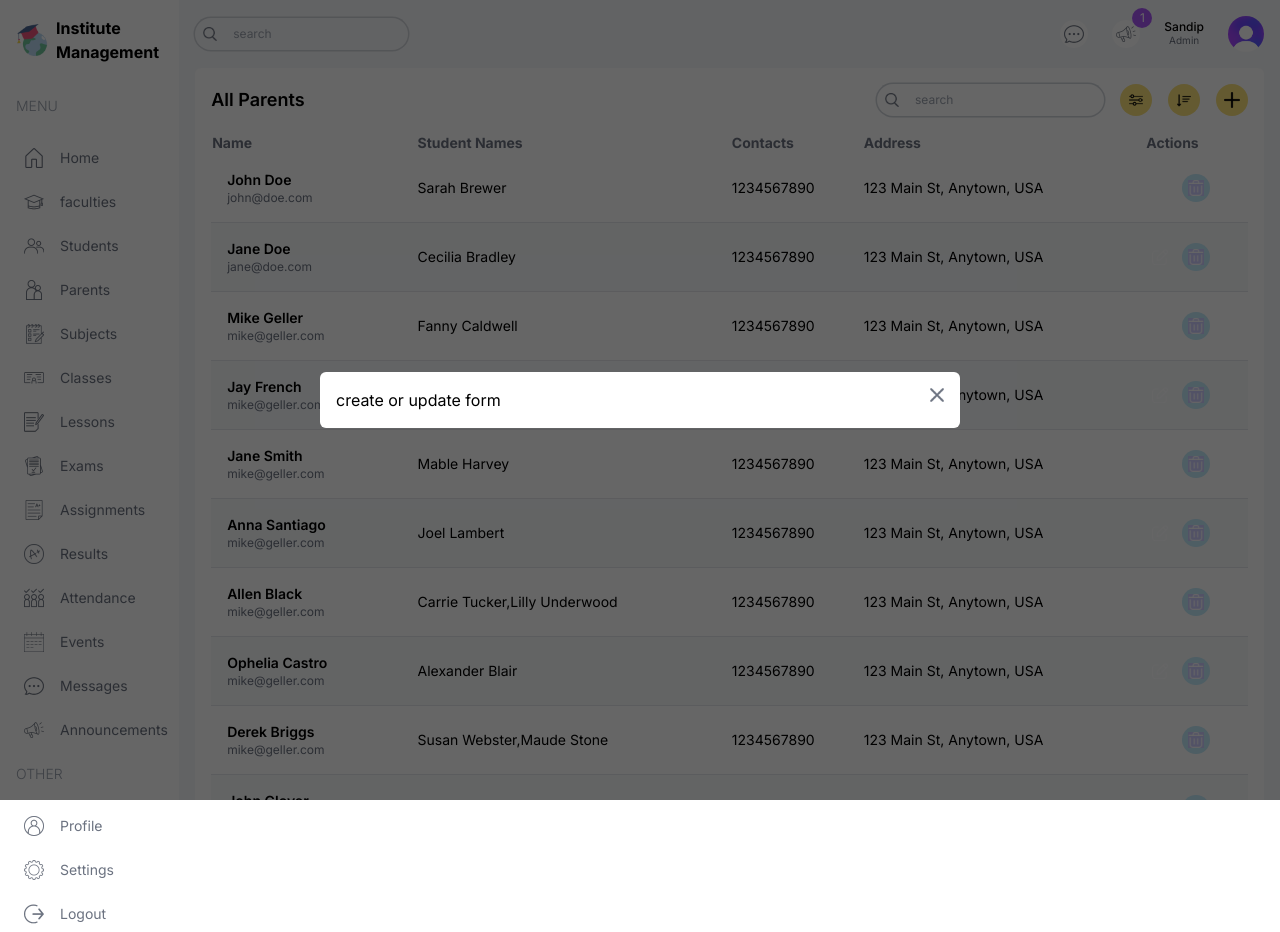
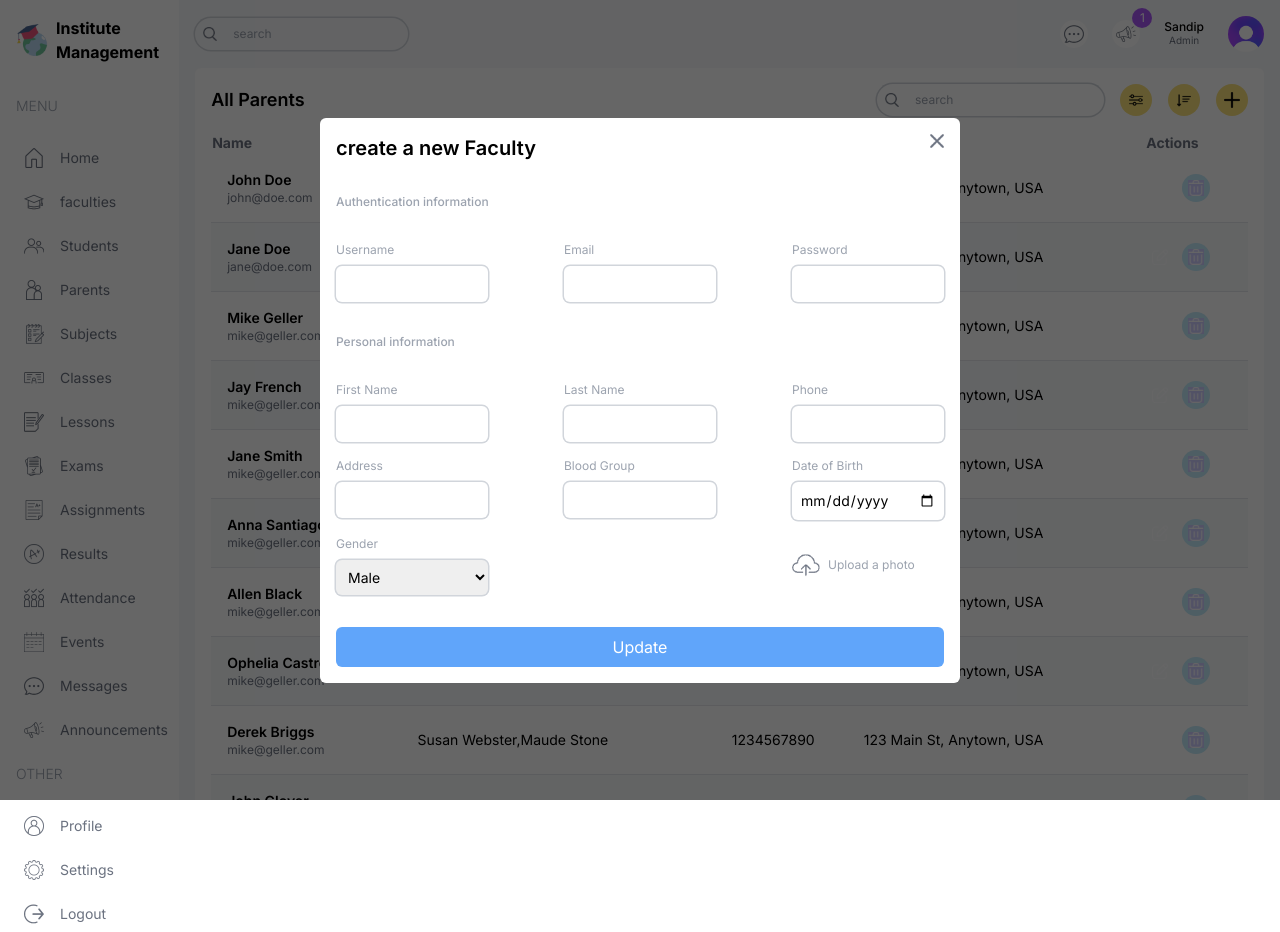
Before and after one commit to grownsandip/dashboard_app, a Next.js app: page /list/parents in a window 1280 px wide. Both pictures are taken after a click on the button 1231 px from the left and 100 px from the top of the page. Built offline with nearby package versions, Linux system fonts and the light colour scheme.

Commit message:
creating and updating faculty form added

```diff
--- a/package.json
+++ b/package.json
@@ -9,6 +9,7 @@
     "lint": "next lint"
   },
   "dependencies": {
+    "@hookform/resolvers": "^3.9.1",
     "@types/react-big-calendar": "^1.8.12",
     "moment": "^2.30.1",
     "next": "14.2.5",
@@ -16,7 +17,9 @@
     "react-big-calendar": "^1.15.0",
     "react-calendar": "^5.0.0",
     "react-dom": "^18",
-    "recharts": "^2.13.0"
+    "react-hook-form": "^7.53.1",
+    "recharts": "^2.13.0",
+    "zod": "^3.23.8"
   },
   "devDependencies": {
     "@types/node": "^20",
--- a/src/app/(dashboard)/list/Faculties/[id]/page.tsx
+++ b/src/app/(dashboard)/list/Faculties/[id]/page.tsx
@@ -1,5 +1,6 @@
 import Announcements from '@/components/Announcements'
 import BigCalendar from '@/components/BigCalendar'
+import FormModal from '@/components/FormModal'
 import Performance from '@/components/Performance'
 import Image from 'next/image'
 import Link from 'next/link'
@@ -19,6 +20,22 @@
             </div>
             <div className='w-2/3 flex flex-col justify-between gap-4'>
               <h1 className='text-xl font-semibold'>Faculty Name</h1>
+              <div className='flex items-center gap-4'>
+              <FormModal table="faculty" type="update" data={{
+                id:1,
+                username:"Sandip",
+                email:"roysandip33290@gmail.com",
+                password:"password",
+                firstName:"Sandip",
+                lastName:"Roy",
+                phone:"9862525399",
+                address:"Rajbari,Dharmanagar,North Tripura",
+                bloodType:"A+",
+                birthday:"2000-01-04",
+                sex:"male",
+                img:""
+              }}/>
+              </div>
               <p className='text-xs text-gray-500'>Lorem ipsum dolor sit amet, consectetur adipisicing elit. Beatae, corrupti commodi aliquid ratione ex(faculty description)</p>
               <div className='flex items-center justify-between gap-2 flex-wrap text-xs font-medium'>
                 <div className='w-full md:w-1/3 lg:w-full xl:w-1/3 flex items-center gap-2'>
--- /dev/null
+++ b/src/components/FacultyForm.tsx
@@ -0,0 +1,69 @@
+"use client";
+import { zodResolver } from '@hookform/resolvers/zod';
+import React from 'react'
+import { useForm } from 'react-hook-form';
+import { z } from 'zod';
+import InputField from './InputField';
+import Image from 'next/image';
+
+const schema = z.object({
+    username: z.string().min(3, { message: "username must be atleast 3 characters long!" }).max(20, { message: "usename must be atmost 20 characters long!" }),
+    email: z.string().email({ message: "Inavlid email address" }),
+    password: z.string().min(8, { message: "Password must be atleast 8 characters long" }),
+    firstName: z.string().min(1, { message: "first name cannot be empty" }),
+    lastName: z.string().min(1, { message: "last name cannot be empty" }),
+    phone: z.number().min(1, { message: "Phone numbers must be 10 characters" }),
+    address: z.string().min(1, { message: "address is required" }),
+    bloodType: z.string().min(1, { message: "Blood group is required" }),
+    birthday: z.date({ message: "Birth date is required!" }),
+    sex: z.enum(["male", "female", "others"], { message: "This field is required!" }),
+    img: z.instanceof(File, { message: "Image is required!" })
+});
+type Inputs = z.infer<typeof schema>;
+
+const FacultyForm = ({ type, data }: { type: "create" | "update"; data?: any }) => {
+    const { register, handleSubmit, formState: { errors } } = useForm<Inputs>({ resolver: zodResolver(schema) })
+    const onSubmit = handleSubmit(data => {
+        console.log(data)
+    })
+    return (
+        <form className='flex flex-col gap-8' onSubmit={onSubmit}>
+            <h1 className='text-xl font-semibold'>create a new Faculty</h1>
+            <span className='text-xs text-gray-400 font-medium'>Authentication information</span>
+            <div className='flex justify-between flex-wrap gap-4'>
+                <InputField type={type} label="Username" name="username" defaultValue={data?.username} register={register} error={errors.username} />
+                <InputField type="email" label="Email" name="email" defaultValue={data?.email} register={register} error={errors.email} />
+                <InputField type="password" label="Password" name="password" defaultValue={data?.password} register={register} error={errors.password} />
+            </div>
+            <span className='text-xs text-gray-400 font-medium'>Personal information</span>
+            < div className='flex justify-between flex-wrap gap-4'>
+                <InputField type="text" label="First Name" name="firstname" defaultValue={data?.firstName} register={register} error={errors.firstName} />
+                <InputField type="text" label="Last Name" name="lastname" defaultValue={data?.lastName} register={register} error={errors.lastName} />
+                <InputField type="tel" label="Phone" name="phone" defaultValue={data?.phone} register={register} error={errors.phone} />
+                <InputField type="text" label="Address" name="address" defaultValue={data?.address} register={register} error={errors.address} />
+                <InputField type="bloodType" label="Blood Group" name="bloodType" defaultValue={data?.bloodType} register={register} error={errors.bloodType} />
+                <InputField type="date" label="Date of Birth" name="birthday" defaultValue={data?.birthday} register={register} error={errors.birthday} />
+                <div className='flex flex-col gap-2 w-full md:w-1/4'>
+                    <label className='text-xs text-gray-400'>Gender</label>
+                    <select className='ring-[1.5px] ring-gray-300 p-2 rounded-md text-sm w-full' defaultValue={data?.sex} {...register("sex")}>
+                        <option value="male">Male</option>
+                        <option value="female">Female</option>
+                        <option value="others">Others</option>
+                    </select>
+                    {errors.sex?.message && <p className='text-xs text-red-400'>{errors.sex.message.toString()}</p>}
+                </div>
+                <div className='flex flex-col gap-2 w-full md:w-1/4 justify-center'>
+                    <label className='text-xs text-gray-400 flex items-center gap-2 cursor-pointer' htmlFor='img'>
+                        <Image src="/upload.png" alt="" width={28} height={28} />
+                        <span>Upload a photo</span>
+                    </label>
+                    <input type="File" id="img" {...register("img")} className='hidden' />
+                    {errors.img?.message && <p className='text-xs text-red-400'>{errors.img.message.toString()}</p>}
+                </div>
+            </div>
+            <button className='bg-blue-400 text-white p-2 rounded-md'>{type === "create" ? "Create" : "Update"}</button>
+        </form>
+    )
+}
+
+export default FacultyForm
--- a/src/components/FormModal.tsx
+++ b/src/components/FormModal.tsx
@@ -1,6 +1,7 @@
 'use client';
 import Image from 'next/image';
 import React, { useState } from 'react'
+import FacultyForm from './FacultyForm';
 
 const FormModal = ({ table, type, data, id }: { table: "faculty" | "student" | "subject" | "semester" | "exam" | "assingment" | "event" | "announcement" | "parent"; type: "create" | "update" | "delete"; data?: any; id?: number }) => {
     const size = type == "create" ? "w-8 h-8" : "w-7 h-7"
@@ -13,7 +14,8 @@
                 <button className='bg-red-600 text-white rounded-md border-none py-2 px-4 w-max self-center'>delete</button>
             </form>
         ) : (
-            "create or update form"
+            // "create or update form"
+            <FacultyForm type='update' data={data}/>
         );
     };
     return (
--- /dev/null
+++ b/src/components/InputField.tsx
@@ -0,0 +1,23 @@
+import React from 'react'
+import { FieldError } from 'react-hook-form';
+type inputFieldProps = {
+  label: string;
+  type?: string;
+  register: any;
+  name: string;
+  defaultValue: string;
+  error?: FieldError;
+  inputProps?: React.InputHTMLAttributes<HTMLInputElement>
+
+}
+const InputField = ({ label, type = "text", register, name, defaultValue, error, inputProps }: inputFieldProps) => {
+  return (
+    <div className='flex flex-col gap-2 w-full md:w-1/4'>
+      <label className='text-xs text-gray-400'>{label}</label>
+      <input type={type}{...register(name)} className='ring-[1.5px] ring-gray-300 p-2 rounded-md text-sm w-full'{...inputProps} defaultValue={defaultValue} />
+      {error?.message && <p className='text-xs text-red-400'>{error?.message.toString()}</p>}
+    </div>
+  )
+}
+
+export default InputField
```
Also changed, not shown: 1 other file (tests, documents, lock files or other folders).
